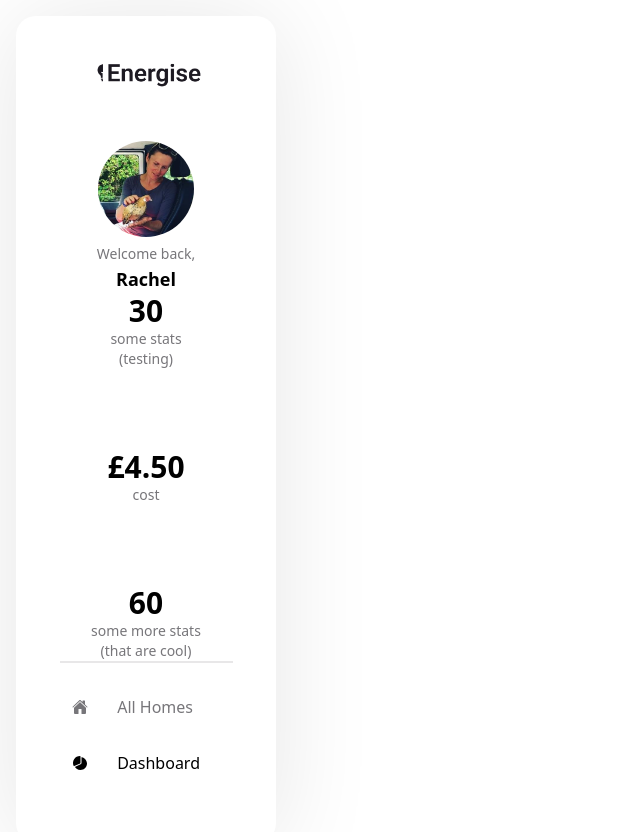
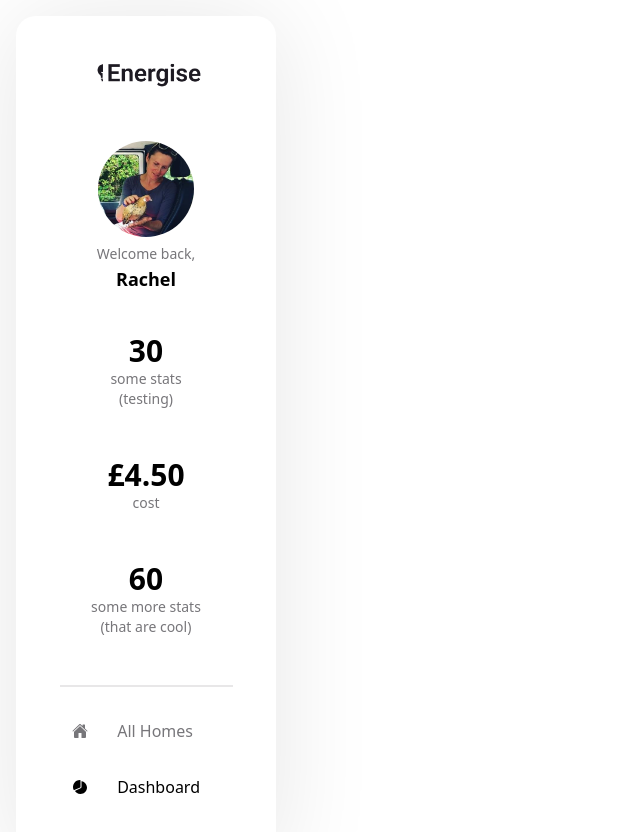
Before and after one commit to WT000/New-Forest-Energy, a Next.js app: page /test in a window 1280 px wide. Shown: the top 832 px of the page, without its empty margins (0-640 px from the left). Built offline with nearby package versions, Linux system fonts and the light colour scheme.

Commit message:
readded padding and removed spacing

```diff
--- a/src/components/DesktopNavbar/DesktopNavbar.tsx
+++ b/src/components/DesktopNavbar/DesktopNavbar.tsx
@@ -48,7 +48,7 @@ export default function DesktopNavbar(props: DesktopNavbarProps) {
                     <span className="font-bold text-lg">{name}</span>
                 </div>
             </div>
-            <div className="flex flex-col gap-20">
+            <div>
                 {children}
             </div>
             <div className="m-auto ">
--- a/src/components/NavbarStats/NavbarStats.tsx
+++ b/src/components/NavbarStats/NavbarStats.tsx
@@ -16,7 +16,7 @@ export default function NavbarStats(props: NavbarStatsProps) {
     }
 
     return (
-        <div className="mx-auto text-center">
+        <div className="mx-auto text-center mt-10 mb-12">
             <p className="font-bold text-3xl">{stat}</p>
             <p className="text-sm text-[#77767A]">{line1}<br/>{line2}</p>
         </div>
```
